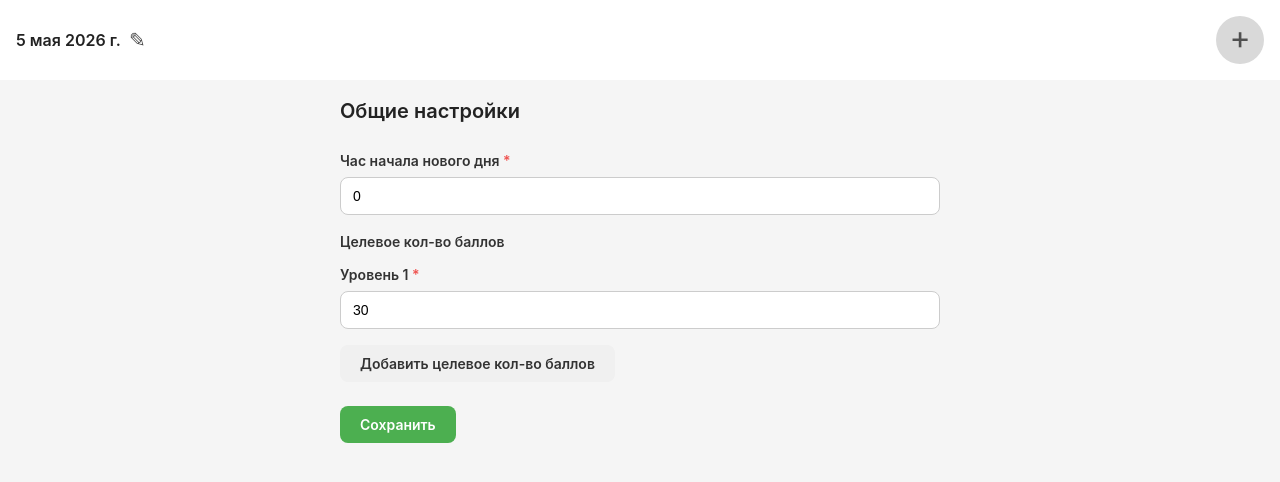
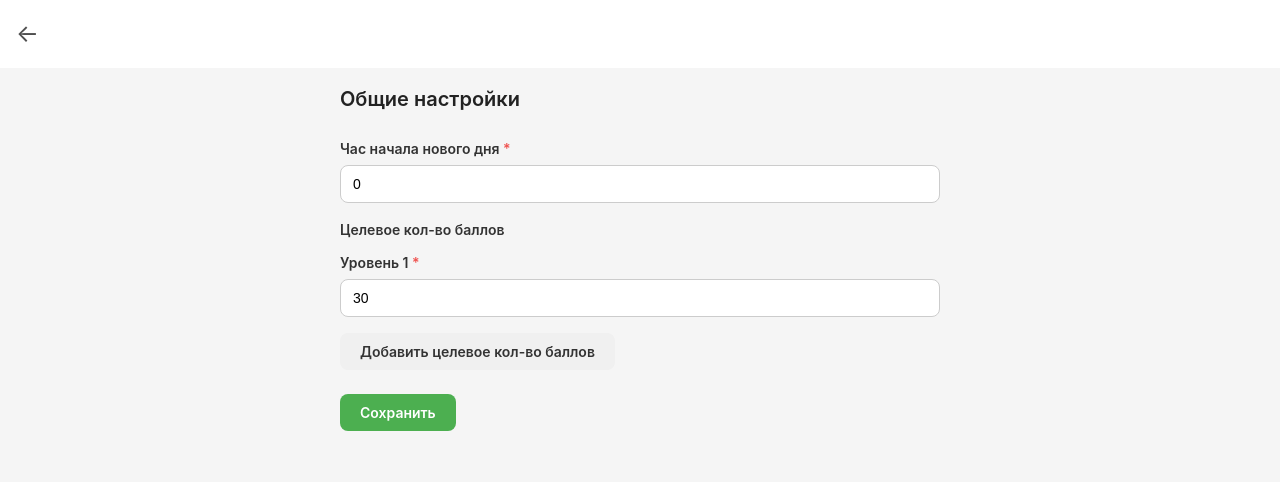
Before and after one commit to sasgetm/habits, a Vue app: page /habits/settings in a window 1280 px wide. Shown: the top 482 px of the page. Built offline with nearby package versions, Linux system fonts and the light colour scheme.

Commit message:
GobackHeader update

```diff
--- /dev/null
+++ b/src/components/GobackHeader.vue
@@ -0,0 +1,43 @@
+<template>
+  <header class="header-bar">
+    <div class="header-left">
+      <router-link to="/" class="header-back-btn">←</router-link>
+    </div>
+  </header>
+</template>
+
+<style scoped>
+.header-bar {
+  display: flex;
+  align-items: center;
+  justify-content: space-between;
+  padding: 16px;
+  background-color: #fff;
+}
+
+.header-left {
+  display: flex;
+  align-items: center;
+  gap: 8px;
+}
+
+.header-back-btn {
+  text-decoration: none;
+  font-size: 24px;
+  color: var(--text-gray);
+}
+
+.header-back-btn:hover {
+  color: var(--text-black);
+}
+
+.header-settings-btn {
+  text-decoration: none;
+  font-size: 20px;
+  color: var(--text-gray);
+}
+
+.header-settings-btn:hover {
+  color: var(--text-black);
+}
+</style>
--- a/src/composables/useHabits.js
+++ b/src/composables/useHabits.js
@@ -16,17 +16,27 @@ function saveToLocalStorage() {
   localStorage.setItem(STORAGE_KEY_NEXT_ORDER, String(nextOrder))
 }
 
-function migrateHabits(list) {
-  for (const h of list) {
-    // Если id — число (старый формат), преобразуем в строку
-    if (typeof h.id === 'number') {
-      h.id = String(h.id)
-    }
-    // Если нет поля order, присваиваем order = старый числовой id (или индекс)
-    if (h.order == null) {
-      h.order = typeof h.id === 'number' ? h.id : 1
-    }
+// function migrateHabits(list) {
+//   for (const h of list) {
+//     // Если id — число (старый формат), преобразуем в строку
+//     if (typeof h.id === 'number') {
+//       h.id = String(h.id)
+//     }
+//     // Если нет поля order, присваиваем order = старый числовой id (или индекс)
+//     if (h.order == null) {
+//       h.order = typeof h.id === 'number' ? h.id : 1
+//     }
+//   }
+// }
+
+// Вычисляет nextOrder как max(order) + 1 из всех привычек
+function recalculateNextOrder() {
+  if (habits.value.length === 0) {
+    nextOrder = 1
+    return
   }
+  const maxOrder = Math.max(...habits.value.map((h) => h.order))
+  nextOrder = maxOrder + 1
 }
 
 function loadFromLocalStorage() {
@@ -37,7 +47,7 @@ function loadFromLocalStorage() {
   if (savedHabits) {
     try {
       const parsed = JSON.parse(savedHabits)
-      migrateHabits(parsed)
+      // migrateHabits(parsed)
       habits.value = parsed
     } catch {
       habits.value = []
@@ -53,16 +63,8 @@ function loadFromLocalStorage() {
       // ignore
     }
   }
-  if (savedNextOrder) {
-    nextOrder = Number(savedNextOrder)
-  }
-
-  // Если есть старый ключ nextId, мигрируем его в nextOrder
-  const savedNextId = localStorage.getItem('habits-tracker-nextId')
-  if (savedNextId && !savedNextOrder) {
-    nextOrder = Number(savedNextId)
-    localStorage.removeItem('habits-tracker-nextId')
-  }
+  // Вычисляем nextOrder на основе существующих привычек
+  recalculateNextOrder()
 }
 
 
@@ -75,15 +77,13 @@ export function useHabits() {
   function addHabit(name, levels, order) {
     const id = crypto.randomUUID()
     const habitOrder = order != null ? order : nextOrder
-    if (habitOrder >= nextOrder) {
-      nextOrder = habitOrder + 1
-    }
     habits.value.push({
       id,
       name,
       levels: [...levels],
       order: habitOrder,
     })
+    recalculateNextOrder()
     saveToLocalStorage()
     return id
   }
@@ -97,6 +97,7 @@ export function useHabits() {
         habit.order = order
       }
     }
+    recalculateNextOrder()
     saveToLocalStorage()
   }
 
@@ -106,6 +107,7 @@ export function useHabits() {
       habits.value.splice(index, 1)
     }
     delete completed[id]
+    recalculateNextOrder()
     saveToLocalStorage()
   }
 
--- a/src/pages/habit-form.vue
+++ b/src/pages/habit-form.vue
@@ -1,6 +1,6 @@
 <template>
   <div class="app-layout">
-    <HeaderBar />
+    <GobackHeader />
     <main class="app-main">
       <HabitForm
         :habit-id="habitId"
@@ -14,7 +14,7 @@
 <script setup>
 import { computed } from 'vue'
 import { useRoute, useRouter } from 'vue-router'
-import HeaderBar from '../components/HeaderBar.vue'
+import GobackHeader from '../components/GobackHeader.vue'
 import HabitForm from '../components/HabitForm.vue'
 import { useHabits } from '../composables/useHabits.js'
 
--- a/src/pages/settings.vue
+++ b/src/pages/settings.vue
@@ -1,6 +1,6 @@
 <template>
   <div class="app-layout">
-    <HeaderBar />
+    <GobackHeader />
     <main class="app-main">
       <div class="habit-form">
         <h2 class="form-title">Общие настройки</h2>
@@ -57,7 +57,7 @@
 <script setup>
 import { ref, reactive } from 'vue'
 import { useRouter } from 'vue-router'
-import HeaderBar from '../components/HeaderBar.vue'
+import GobackHeader from '../components/GobackHeader.vue'
 import FormField from '../components/FormField.vue'
 import FormButton from '../components/FormButton.vue'
 import { useSettings } from '../composables/useSettings.js'
```
Also changed, not shown: 1 other file (tests, documents, lock files or other folders).
